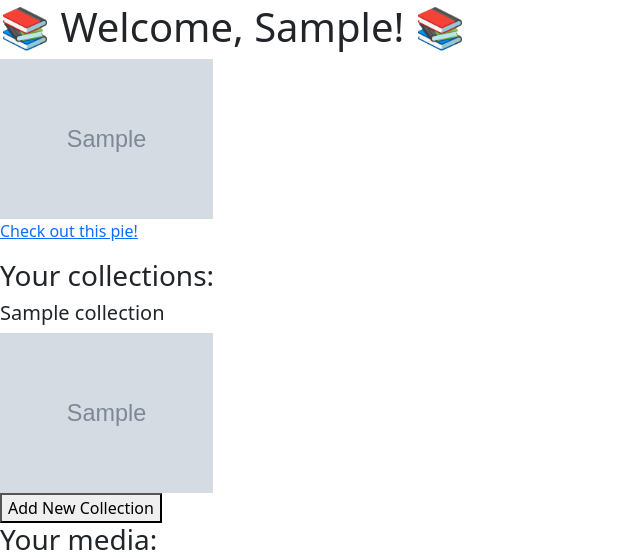
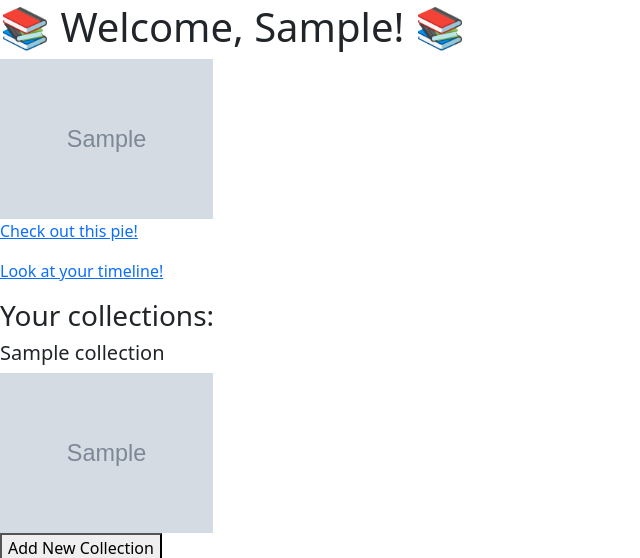
Before and after one commit to vega28/hb_project, a Flask app: page / in a window 1280 px wide. Shown: the part 37-595 px from the top of the page, without its empty margins (0-640 px from the left). Run offline with Flask 2, Linux system fonts and the light colour scheme; the visitor is signed in with stand-in values (Sample User, id 1); tables that the repository leaves empty hold one stand-in row (values such as "Sample post"); grey boxes marked "Sample" are stand-in pictures; some libraries are stand-ins or nearby versions.

Commit message:
Rename visualization templates for clarity. Create simple timeline plot with fake data. TODO: connect the real data!

```diff
--- a/server.py
+++ b/server.py
@@ -485,7 +485,42 @@ def show_pie():
     # get displayable plot
     script, div = components(p)
 
-    return render_template('pie.html', plot_div=div, plot_script=script)
+    return render_template('vis_pie.html', plot_div=div, plot_script=script)
+
+
+@app.route('/timeline')
+def show_timeline():
+    """ Show timeline plot illustrating a user's updates. """
+
+    # get data
+    # TODO: make this real data!
+    books = {
+        'The Hobbit': 354,
+        'Seven Brief Lessons': 60,
+        'Priory of the Orange Tree': 900,
+        'Cosmos': 290
+    }
+    startdate = [3, 2, 1, 4]
+    enddate = [6, 3, 10, 7]
+    data = pd.Series(books).reset_index(name='pages').rename(columns={'index':'title'})
+    data['startdate'] = startdate # TODO: make these dates
+    data['enddate'] = enddate
+    # data['color'] = Category20[len(books)] # TODO: make color correspond to genre or rating!
+
+    # build figure/plot
+    p = figure(y_range=(0, 1000), x_range=(0, 11), plot_width=400, plot_height=550, toolbar_location=None,
+            title="reading timeline sorted by page length (proof of concept)")
+    p.hbar(y="pages", left='startdate', right='enddate', height=10, source=data) # NOTE: height is width of the bar! also can include fill_color='color'
+
+    p.ygrid.grid_line_color = None
+    p.xaxis.axis_label = "dates read"
+    p.outline_line_color = None
+
+    # get displayable plot
+    script, div = components(p)
+
+    return render_template('vis_timeline.html', plot_div=div, plot_script=script)
+
 
 
 #----------------------------------------------------------------------#
--- a/templates/user_homepage.html
+++ b/templates/user_homepage.html
@@ -7,6 +7,7 @@
   <img src="{{ user.profile_pic }}">
 
   <p><a href="/pie">Check out this pie!</a></p>
+  <p><a href="/timeline">Look at your timeline!</a></p>
 
   <div id="collection-details"></div>
 
```
Also changed, not shown: templates/vis_timeline.html (added, +14 -0 lines), templates/vis_pie.html (renamed from templates/pie.html).
